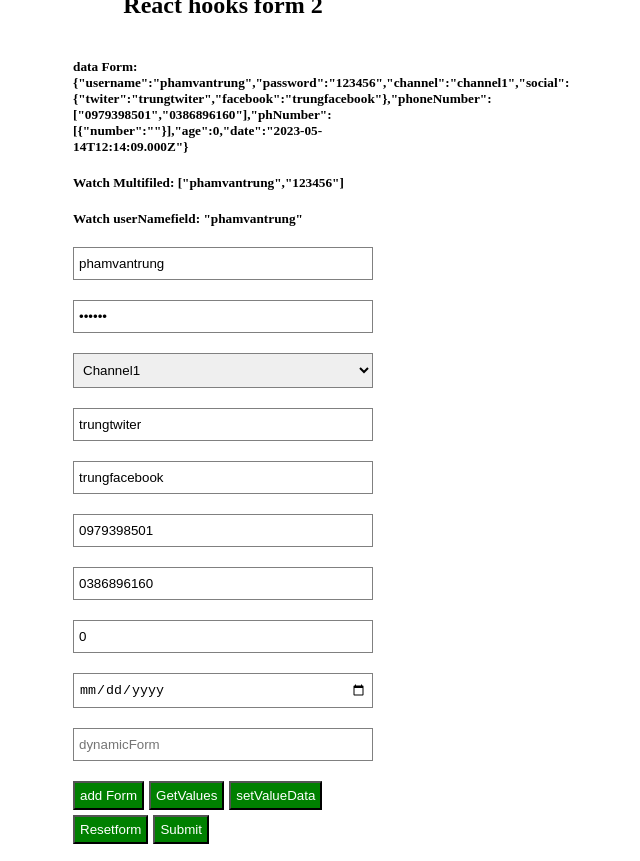
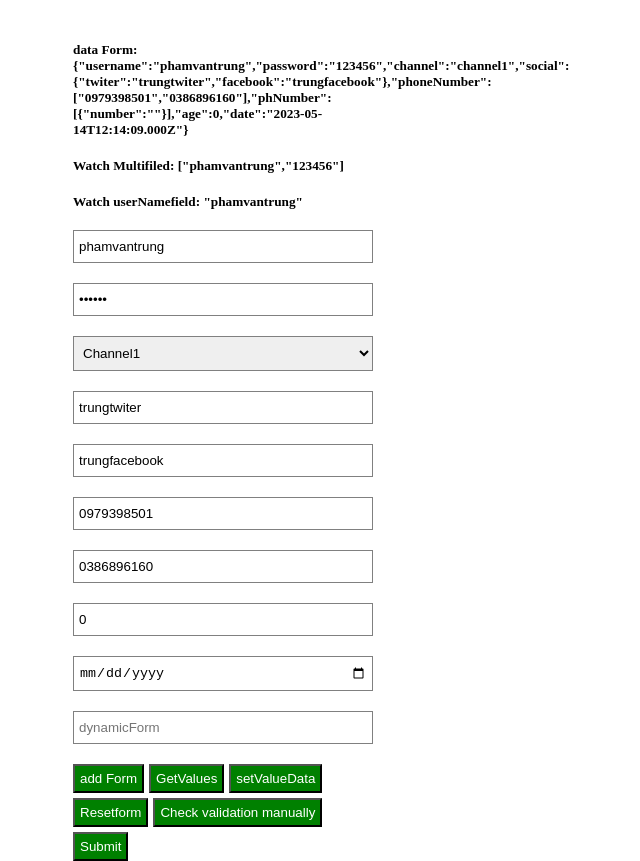
Before and after one commit to Trungdev1611/react_hooks_form, a React (Vite) app: page / in a window 1280 px wide. Shown: the whole page, without its empty margins (417-1057 px from the left). Built offline with nearby package versions, Linux system fonts and the light colour scheme.

Commit message:
check validation manually

```diff
--- a/src/components/Form_reactHookForm.tsx
+++ b/src/components/Form_reactHookForm.tsx
@@ -23,7 +23,7 @@ const Form_reactHookForm = () => {
     handleSubmit,
     formState: { errors,  isValid }, //lấy lỗi ở trong form ra để show
     // isValid: Set to true if the form doesn't have any errors.
-    watch,getValues, setValue, reset
+    watch,getValues, setValue, reset, trigger
   } = useForm<IFormData>({
     defaultValues: {
       username: "phamvantrung",
@@ -211,6 +211,9 @@ const Form_reactHookForm = () => {
         <button onClick={() => reset()} type="button">
          Resetform
         </button>
+        <button onClick={() => trigger()} type="button">
+         Check validation manually
+        </button>
         <button
         // disabled = {!isValid}
         >Submit</button>
```
Also changed, not shown: lythuyet/13.trigger validation manually.txt (added), lythuyet/4.validation form.txt.
